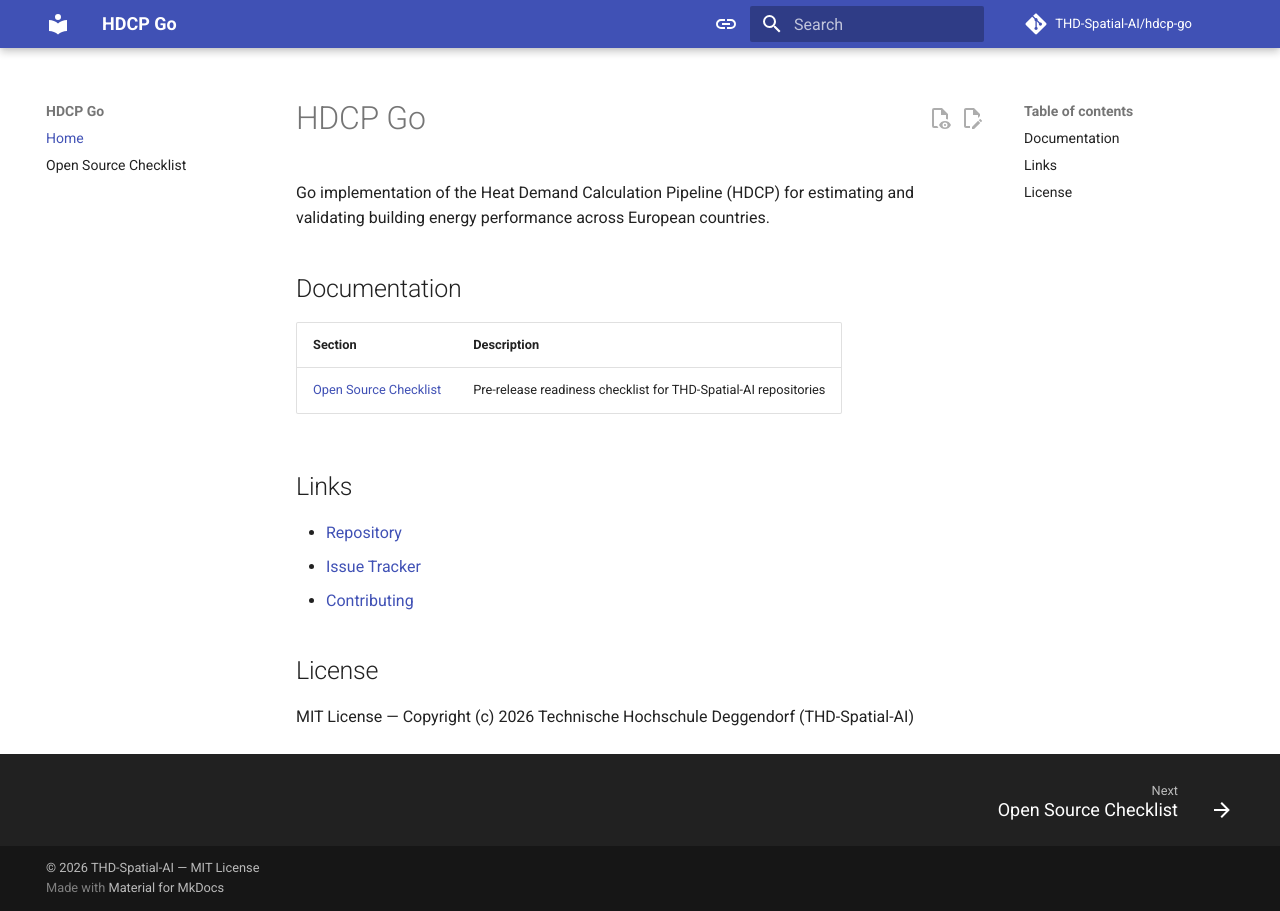
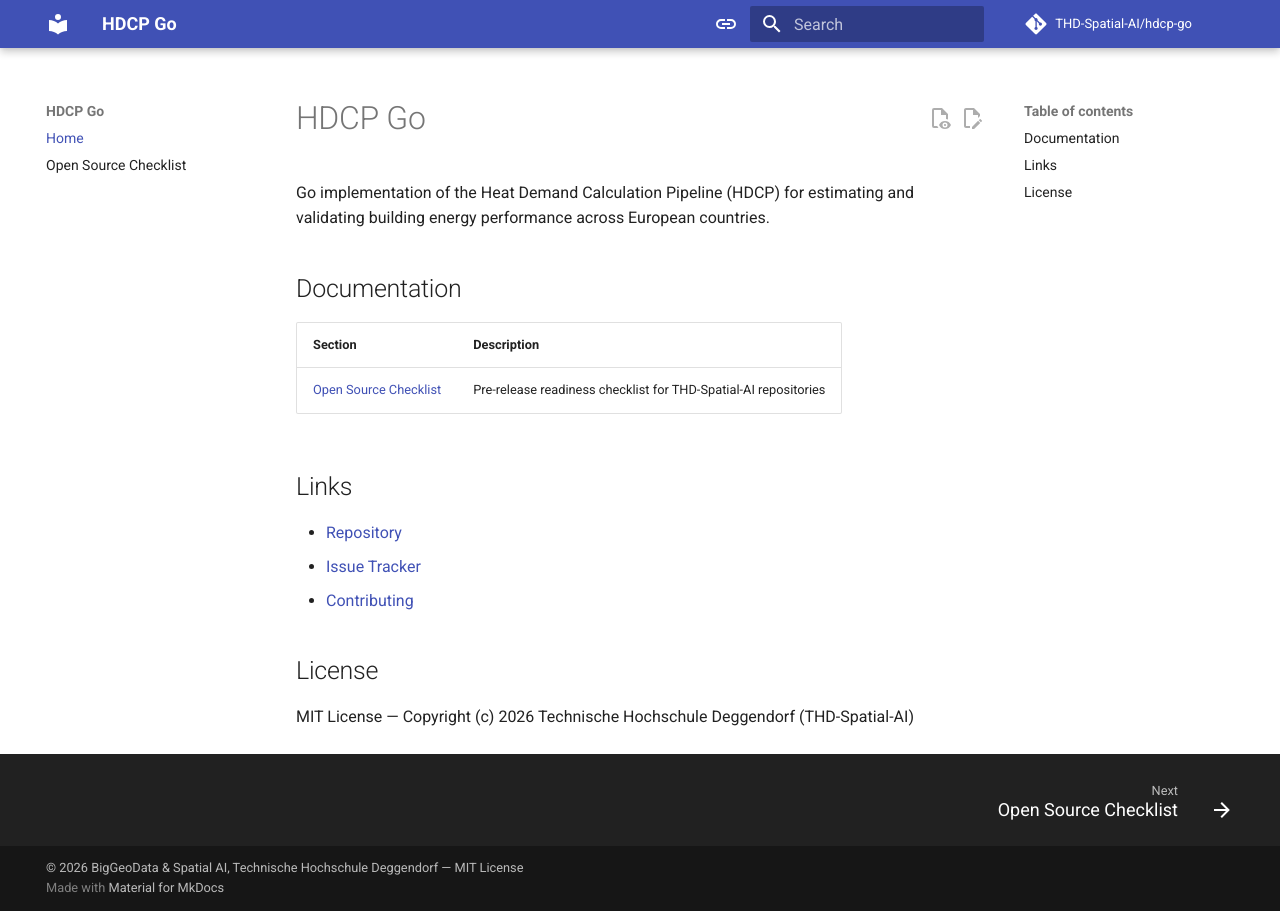
Before and after one commit to THD-Spatial-AI/ignis, an MkDocs documentation site: the page built from docs/index.md, in a window 1280 px wide. Built offline with MkDocs 1.6.1 and Material for MkDocs 9.7.7, drawn with Linux system fonts in a browser that asks for light colours; comment, search, counter and statistics services are not loaded.

Commit message:
chore: sync copyright holder in mkdocs.yml

```diff
--- a/mkdocs.yml
+++ b/mkdocs.yml
@@ -87,4 +87,4 @@
 
 # Copyright
 copyright: |
-  &copy; 2026 <a href="https://github.com/THD-Spatial-AI" target="_blank" rel="noopener">THD-Spatial-AI</a> — MIT License
+  &copy; 2026 <a href="https://github.com/THD-Spatial-AI" target="_blank" rel="noopener">BigGeoData & Spatial AI, Technische Hochschule Deggendorf</a> — MIT License
```
